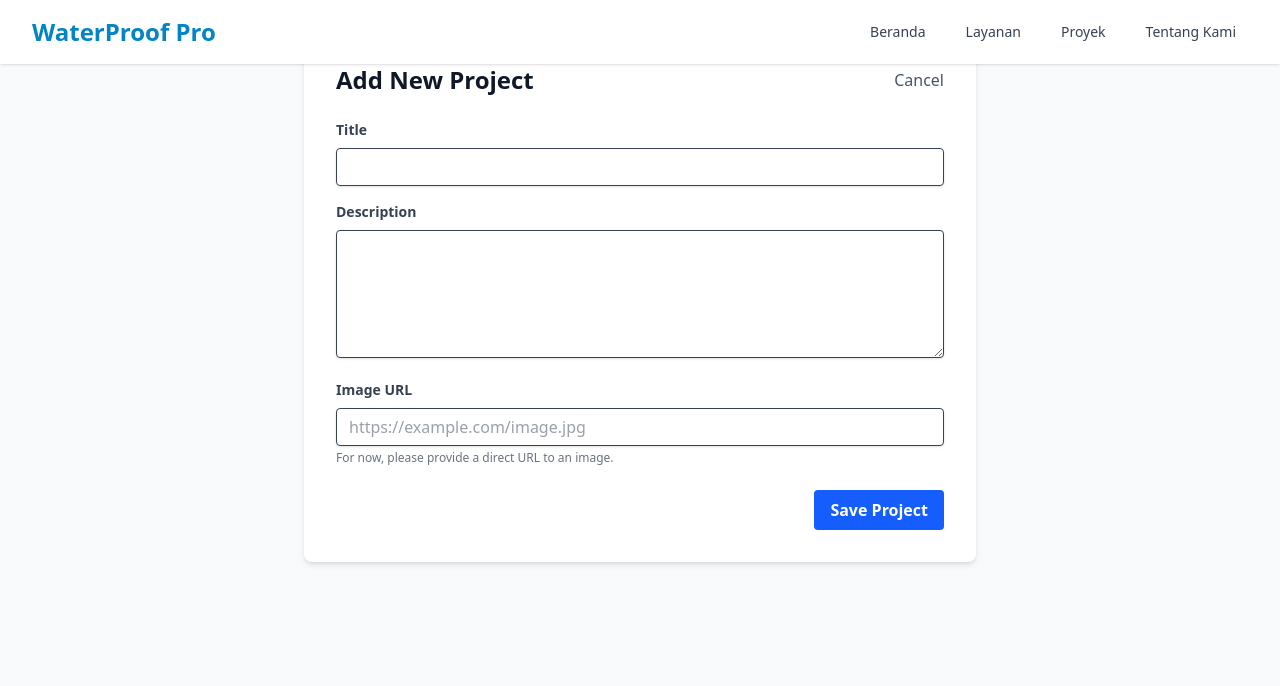
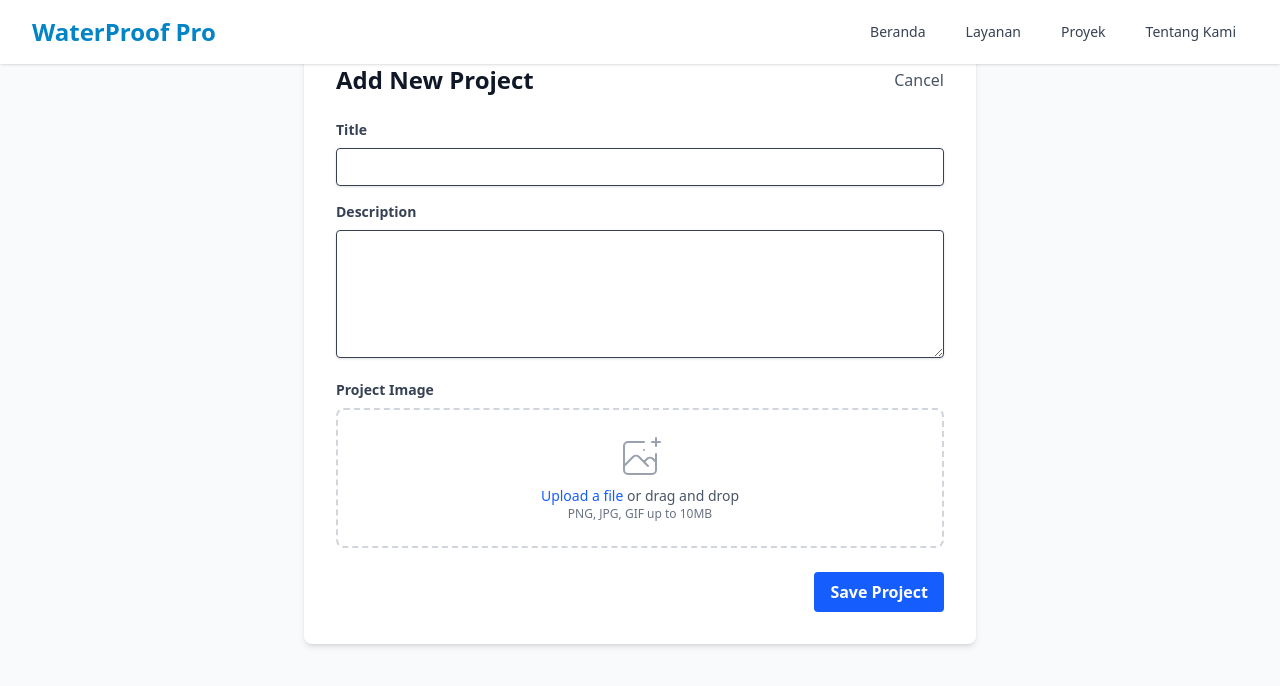
Before and after one commit to FGithub51/test, a Next.js app: page /panel/add in a window 1280 px wide. Shown: the top 686 px of the page. Built offline with nearby package versions, Linux system fonts and the light colour scheme; no server answers.

Commit message:
feat: Add Supabase client utility and new project creation page with image upload functionality.

```diff
--- a/src/app/panel/add/page.tsx
+++ b/src/app/panel/add/page.tsx
@@ -8,15 +8,71 @@ import Link from 'next/link';
 export default function AddProject() {
     const [title, setTitle] = useState('');
     const [description, setDescription] = useState('');
-    const [imageUrl, setImageUrl] = useState('');
+    const [file, setFile] = useState<File | null>(null);
+    const [previewUrl, setPreviewUrl] = useState<string | null>(null);
     const [loading, setLoading] = useState(false);
+    const [dragActive, setDragActive] = useState(false);
     const router = useRouter();
+
+    const handleDrag = (e: React.DragEvent) => {
+        e.preventDefault();
+        e.stopPropagation();
+        if (e.type === "dragenter" || e.type === "dragover") {
+            setDragActive(true);
+        } else if (e.type === "dragleave") {
+            setDragActive(false);
+        }
+    };
+
+    const handleDrop = (e: React.DragEvent) => {
+        e.preventDefault();
+        e.stopPropagation();
+        setDragActive(false);
+        if (e.dataTransfer.files && e.dataTransfer.files[0]) {
+            handleFile(e.dataTransfer.files[0]);
+        }
+    };
+
+    const handleChange = (e: React.ChangeEvent<HTMLInputElement>) => {
+        e.preventDefault();
+        if (e.target.files && e.target.files[0]) {
+            handleFile(e.target.files[0]);
+        }
+    };
+
+    const handleFile = (file: File) => {
+        setFile(file);
+        setPreviewUrl(URL.createObjectURL(file));
+    };
+
+    const uploadImage = async (file: File) => {
+        const fileExt = file.name.split('.').pop();
+        const fileName = `${Date.now()}.${fileExt}`;
+        const filePath = `${fileName}`;
+
+        const { error: uploadError } = await supabase.storage
+            .from('projects')
+            .upload(filePath, file);
+
+        if (uploadError) {
+            throw uploadError;
+        }
+
+        const { data } = supabase.storage.from('projects').getPublicUrl(filePath);
+        return data.publicUrl;
+    };
 
     const handleSubmit = async (e: React.FormEvent) => {
         e.preventDefault();
+        if (!file) {
+            alert('Please select an image');
+            return;
+        }
         setLoading(true);
 
         try {
+            const imageUrl = await uploadImage(file);
+
             const { error } = await supabase
                 .from('projects')
                 .insert([
@@ -27,7 +83,7 @@ export default function AddProject() {
             router.push('/panel');
         } catch (error) {
             console.error('Error adding project:', error);
-            alert('Failed to add project');
+            alert('Failed to add project: ' + (error as Error).message);
         } finally {
             setLoading(false);
         }
@@ -70,21 +126,60 @@ export default function AddProject() {
                         />
                     </div>
                     <div className="mb-6">
-                        <label className="block text-gray-700 text-sm font-bold mb-2" htmlFor="imageUrl">
-                            Image URL
+                        <label className="block text-gray-700 text-sm font-bold mb-2">
+                            Project Image
                         </label>
-                        <input
-                            id="imageUrl"
-                            type="text"
-                            value={imageUrl}
-                            onChange={(e) => setImageUrl(e.target.value)}
-                            className="shadow appearance-none border rounded w-full py-2 px-3 text-gray-700 leading-tight focus:outline-none focus:shadow-outline"
-                            placeholder="https://example.com/image.jpg"
-                            required
-                        />
-                        <p className="text-xs text-gray-500 mt-1">
-                            For now, please provide a direct URL to an image.
-                        </p>
+                        <div
+                            className={`relative border-2 border-dashed rounded-lg p-6 flex flex-col items-center justify-center transition-colors ${dragActive ? 'border-blue-500 bg-blue-50' : 'border-gray-300 hover:border-gray-400'
+                                }`}
+                            onDragEnter={handleDrag}
+                            onDragLeave={handleDrag}
+                            onDragOver={handleDrag}
+                            onDrop={handleDrop}
+                        >
+                            <input
+                                type="file"
+                                className="absolute inset-0 w-full h-full opacity-0 cursor-pointer"
+                                onChange={handleChange}
+                                accept="image/*"
+                            />
+                            {previewUrl ? (
+                                <div className="relative w-full h-48">
+                                    <img
+                                        src={previewUrl}
+                                        alt="Preview"
+                                        className="w-full h-full object-contain rounded"
+                                    />
+                                    <div className="absolute bottom-0 left-0 right-0 bg-black bg-opacity-50 text-white text-xs p-1 text-center">
+                                        Click or drag to replace
+                                    </div>
+                                </div>
+                            ) : (
+                                <div className="text-center">
+                                    <svg
+                                        className="mx-auto h-12 w-12 text-gray-400"
+                                        stroke="currentColor"
+                                        fill="none"
+                                        viewBox="0 0 48 48"
+                                        aria-hidden="true"
+                                    >
+                                        <path
+                                            d="M28 8H12a4 4 0 00-4 4v20m32-12v8m0 0v8a4 4 0 01-4 4H12a4 4 0 01-4-4v-4m32-4l-3.172-3.172a4 4 0 00-5.656 0L28 28M8 32l9.172-9.172a4 4 0 015.656 0L28 28m0 0l4 4m4-24h8m-4-4v8m-12 4h.02"
+                                            strokeWidth={2}
+                                            strokeLinecap="round"
+                                            strokeLinejoin="round"
+                                        />
+                                    </svg>
+                                    <p className="mt-1 text-sm text-gray-600">
+                                        <span className="font-medium text-blue-600 hover:text-blue-500">
+                                            Upload a file
+                                        </span>{' '}
+                                        or drag and drop
+                                    </p>
+                                    <p className="text-xs text-gray-500">PNG, JPG, GIF up to 10MB</p>
+                                </div>
+                            )}
+                        </div>
                     </div>
                     <div className="flex items-center justify-end">
                         <button
@@ -92,7 +187,7 @@ export default function AddProject() {
                             disabled={loading}
                             className="bg-blue-600 hover:bg-blue-700 text-white font-bold py-2 px-4 rounded focus:outline-none focus:shadow-outline disabled:opacity-50"
                         >
-                            {loading ? 'Saving...' : 'Save Project'}
+                            {loading ? 'Uploading...' : 'Save Project'}
                         </button>
                     </div>
                 </form>
--- a/src/lib/supabase.ts
+++ b/src/lib/supabase.ts
@@ -1,10 +1,22 @@
 import { createClient } from '@supabase/supabase-js';
 
-const supabaseUrl = process.env.NEXT_PUBLIC_SUPABASE_URL || 'https://placeholder.supabase.co';
-const supabaseAnonKey = process.env.NEXT_PUBLIC_SUPABASE_ANON_KEY || 'placeholder-key';
+const envUrl = process.env.NEXT_PUBLIC_SUPABASE_URL;
+const envKey = process.env.NEXT_PUBLIC_SUPABASE_ANON_KEY;
 
-if (!process.env.NEXT_PUBLIC_SUPABASE_URL || !process.env.NEXT_PUBLIC_SUPABASE_ANON_KEY) {
-    console.warn('Missing Supabase environment variables');
+const isValidUrl = (url: string) => {
+    try {
+        new URL(url);
+        return true;
+    } catch {
+        return false;
+    }
+};
+
+const supabaseUrl = (envUrl && isValidUrl(envUrl)) ? envUrl : 'https://placeholder.supabase.co';
+const supabaseAnonKey = envKey || 'placeholder-key';
+
+if (!envUrl || !envKey || !isValidUrl(envUrl)) {
+    console.warn('Missing or invalid Supabase environment variables');
 }
 
 export const supabase = createClient(supabaseUrl, supabaseAnonKey);
```
